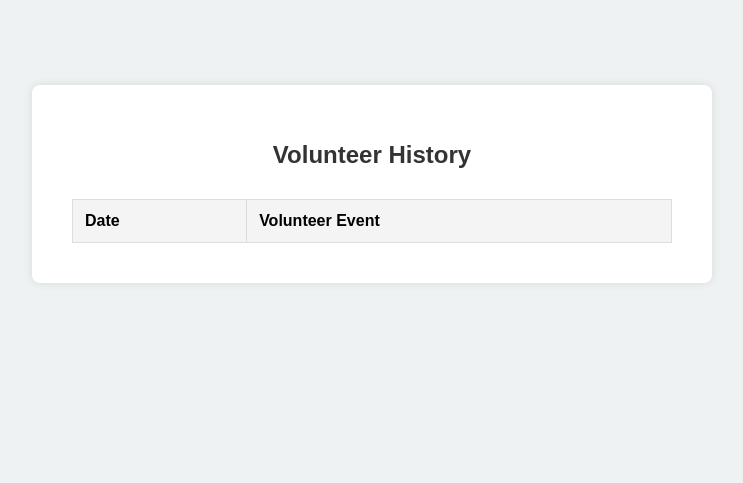
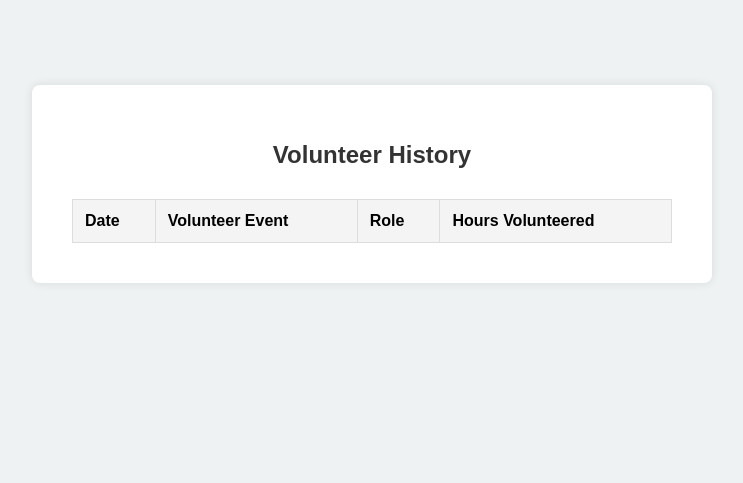
Before and after one commit to zzclark17/4353Fall24, a Flask app: page /show_history in a window 1280 px wide. Shown: the part 224-707 px from the top of the page, without its empty margins (268-1011 px from the left). Run offline with Flask 3, Linux system fonts and the light colour scheme; lists and menus that the app fills with data are empty.

Commit message:
volunteer history, update

```diff
--- a/templates/notifications.html
+++ b/templates/notifications.html
@@ -44,7 +44,6 @@
         <h1>Notifications</h1>
         <ul>
             <li>No new notifications yet.</li>
-            <!-- Notifications will be dynamically populated here -->
         </ul>
     </div>
 </body>
--- a/templates/volunteer_history.html
+++ b/templates/volunteer_history.html
@@ -51,10 +51,12 @@
                 <tr>
                     <th>Date</th>
                     <th>Volunteer Event</th>
+                    <th>Role</th>
+                    <th>Hours Volunteered</th>
                 </tr>
             </thead>
             <tbody>
-                <!-- This will remain empty if no data is passed -->
+                <!-- remain empty if no data -->
             </tbody>
         </table>
     </div>
```
